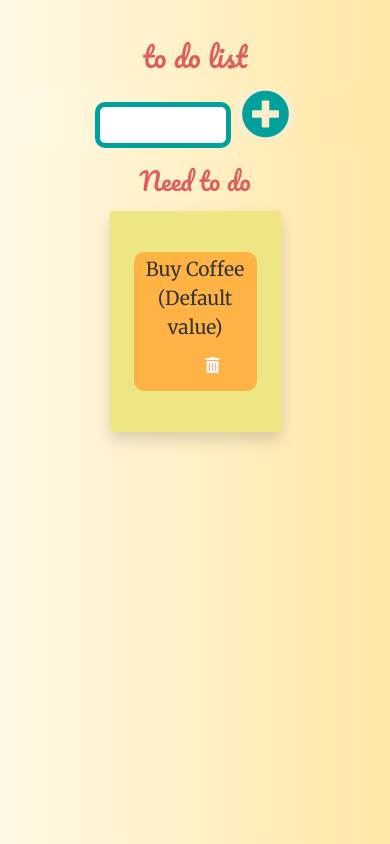
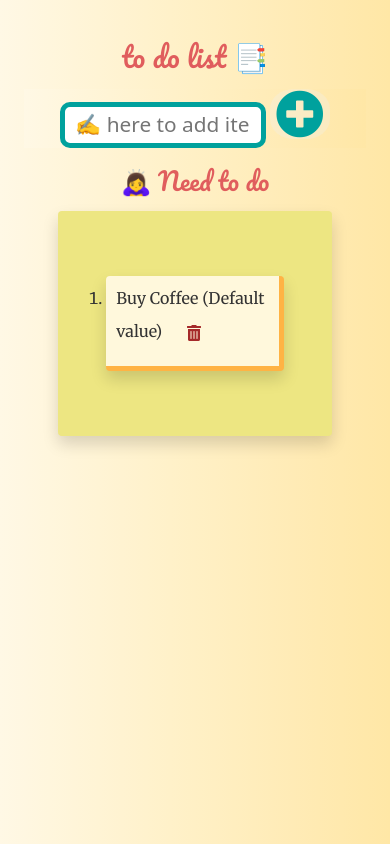
Before and after one commit to MeetaHaldar/Bucket-list, a plain HTML site: page index.html in a window 390 px wide. Drawn offline with nearby package versions, Linux system fonts and the light colour scheme; a web font is replaced by a local one.

Commit message:
making ersponsive

```diff
--- a/index.html
+++ b/index.html
@@ -20,7 +20,7 @@
       crossorigin="anonymous"
     />
 
-    <!-- icon -->
+    <!-- fontawesome icon -->
     <link
       rel="stylesheet"
       href="https://pro.fontawesome.com/releases/v5.10.0/css/all.css"
@@ -33,22 +33,23 @@
     <link rel="stylesheet" href="style.css" />
   </head>
   <body>
-    <section class="container text-center p-4">
-      <h1 class="heading p-2 m-2">to do list</h1>
-      <form id="form">
-        <input type="text" name="name" id="myInput" autocomplete="off" />
+    <section class="container  p-4">
+      <h1 class="text-center p-2 m-2">to do list 📑</h1>
+      <form id="form" class="text-center">
+        <input type="text" name="name" id="myInput" autocomplete="off" placeholder="✍ here to add item " />
         <button id="addItem"><i class="fas fa-plus-circle fa-3x"></i></button>
       </form>
 
-      <h2 class="p-2">Need to do</h2>
-      <ul id="theList" class="text-center shadow rounded p-4">
-        <li>
+      <h2 class="p-2 text-center">🙇‍♀️ Need to do </h2>
+      <ul id="theList" class="shadow rounded p-5">
+        <li class="shadow rounded">
           Buy Coffee (Default value) <button class="btn" onclick="deleteItem(this)">
             <i class="fas fa-trash-alt m-2"></i>
           </button>
         </li>
       </ul>
     </section>
+    <!-- adding script file -->
     <script src="script.js"></script>
   </body>
 </html>
--- a/script.js
+++ b/script.js
@@ -4,7 +4,6 @@ let theList=document.getElementById("theList");
 let btn =document.getElementById("addItem");
 
 btn.disabled = true;
-
 
 input.addEventListener("change", stateHandle);
 
@@ -18,9 +17,6 @@ function stateHandle() {
     }
 }
 
-
-
-
 form.addEventListener("submit", (e)=>{
     e.preventDefault()
     createItem(myInput.value);
@@ -28,7 +24,7 @@ form.addEventListener("submit", (e)=>{
 )
 function createItem(x)
 {
-    let outHTML =`<li>${x}  <button class="btn" onclick ="deleteItem(this)"> <i class="fas fa-trash-alt m-2"></i> </button></li>`;
+    let outHTML =`<li class="shadow rounded">${x}  <button class="btn" onclick ="deleteItem(this)"> <i class="fas fa-trash-alt m-2"></i> </button></li>`;
     theList.insertAdjacentHTML("beforeend",outHTML);
     myInput.value='';
     myInput.focus()
@@ -40,3 +36,7 @@ function deleteItem(y){
 y.parentElement.remove();
 
 }
+// function cutit(y)
+// {
+//     y.parentElement.style.
+// }
--- a/style.css
+++ b/style.css
@@ -32,7 +32,9 @@ form{
    outline: none;
 }
 
-
+input:focus::placeholder {
+    color: transparent !important;
+  }
 #addItem{
     border: none;
     border-radius: 40%;
@@ -45,33 +47,74 @@ form{
 
 
 ul{
-    list-style: none;
+    /* list-style: none; */list-style-type: upper-roman-;
     background-color: #EDE682;
     max-width: 50%;
     margin: auto;
 }
 
 ul li{
-    /* border: 1px solid; */
-    padding: 3px;
+    padding: 10px 10px;
     max-width: 100%;
     border-radius: 10px;
     margin: auto;
-    background-color: #FFB344 ;
+    background-color: cornsilk ;
+    border-bottom:5px solid #FFB344;
+    border-right: 5px solid #FFB344;;
     margin :17px 0 !important;
     color: #333;
-    font-size: 1.2rem;
+    font-size: 1.1rem;
     font-family: 'Merriweather', serif;
 }
+
+ul li:hover{
+    cursor: pointer;
+    transform: scale(1.05);
+    transition: transform ease-in 0.10s;
+}
+
 ul li button{
 
     margin-left: 30%;
     color: aliceblue;
 }
 .fa-trash-alt{
-    color: aliceblue;
+    color: brown;
 
 }
 .fa-trash-alt:hover{
     color: #E05D5D;
 }
+
+@media(max-width:1195px)
+{
+    ul li button{
+
+        margin-left:0%;
+
+    }
+}
+
+
+@media(max-width:970px)
+{
+    #myInput{
+
+       width: 60% !important;
+
+    }
+
+    ul{
+
+        max-width: 80%;
+
+    }
+    ul li{
+        font-size: 1rem;
+    }
+    ul li button{
+
+        margin-left:0%;
+
+    }
+}
```
